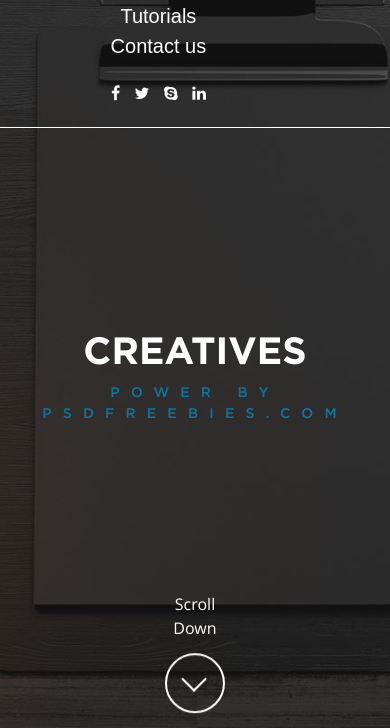
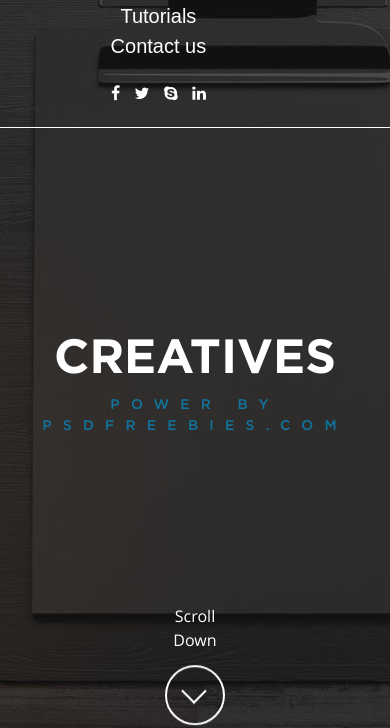
Before and after one commit to smaugrrotarr/Craetive-Digital-Agency, a plain HTML site: page index.html in a window 390 px wide. Shown: the part 131-859 px from the top of the page. Drawn offline with nearby package versions, Linux system fonts and the light colour scheme; files whose address does not match are found by name.

Commit message:
Changed h1 font

```diff
--- a/css/main.css
+++ b/css/main.css
@@ -740,7 +740,7 @@
     .header-menu {justify-content: space-between;}
     .header-menu {flex-direction: row;}
     .fa-navicon {display: block;}
-    h1 {font-size: 38px;}
+    h1 {font-size: 48px;}
     .headline p {font-size: 14px;}
     .big-letter {
         font-size: 180px;
```
Also changed, not shown: index.html (+0 -1 lines).
